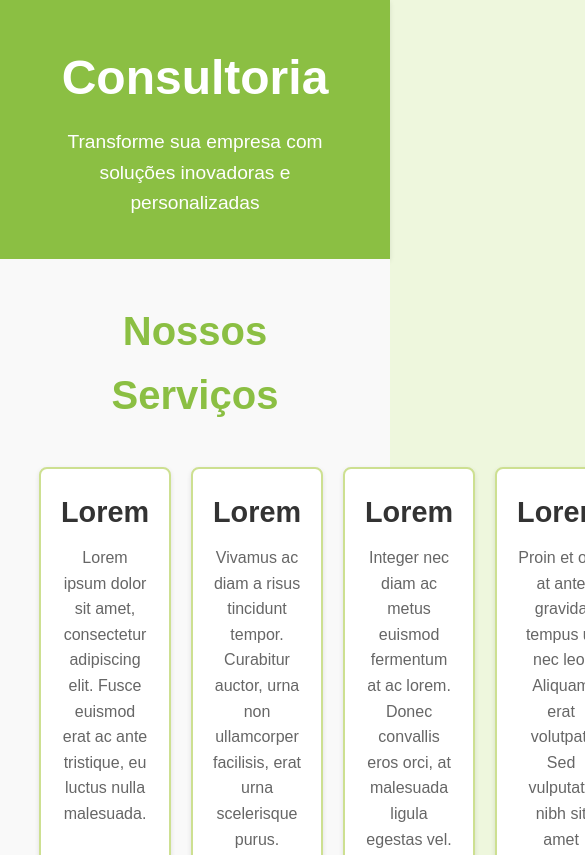
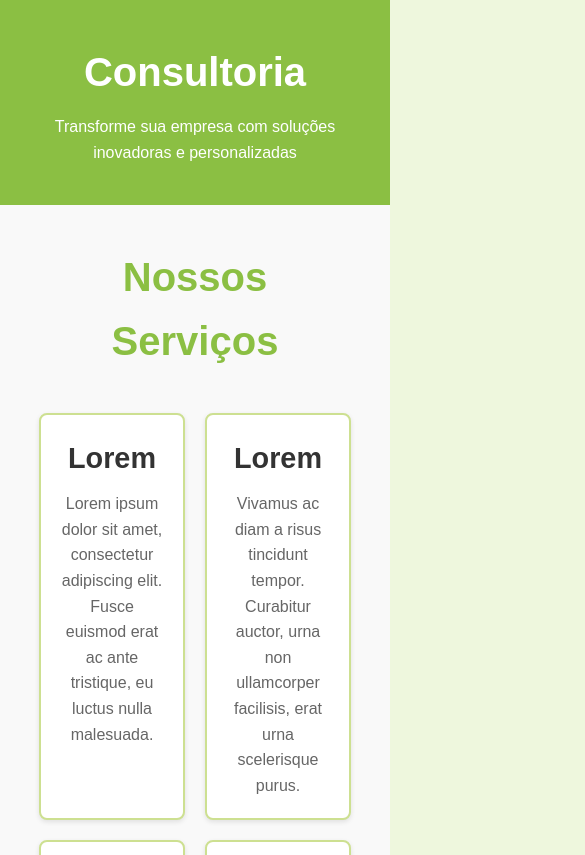
Before and after one commit to danielmenezez/projeto-pi-com-home, a plain HTML site: page index.html in a window 390 px wide. Shown: the top 855 px of the page, 585 px wide, since content can reach past the window. Drawn offline with Linux system fonts and the light colour scheme.

Commit message:
fixed css

```diff
--- a/styles.css
+++ b/styles.css
@@ -49,6 +49,7 @@ header p {
     display: flex;
     justify-content: space-between;
     gap: 20px;
+    flex-wrap: wrap; /* Permite o ajuste em telas menores */
 }
 
 .service-item {
@@ -58,6 +59,7 @@ header p {
     border: 2px solid #cde091;
     box-shadow: 0 2px 5px rgba(0, 0, 0, 0.1);
     text-align: center;
+    flex: 1 1 calc(25% - 20px); /* Ajuste para 4 itens por linha */
 }
 
 .service-item h3 {
@@ -76,6 +78,7 @@ header p {
     padding: 40px 0;
     text-align: center;
     color: #333;
+}
 
 .client-area h2 {
     font-size: 2.5em;
@@ -256,8 +259,19 @@ footer a:hover {
 }
 
 @media (max-width: 768px) {
+    .service-item {
+        flex: 1 1 calc(50% - 20px); /* Ajuste para 2 itens por linha em telas menores */
+    }
+
     .document-item {
-        flex: 1 1 100%;
+        flex: 1 1 100%; /* Ajuste para 1 item por linha em telas menores */
+    }
+
+    header h1 {
+        font-size: 2.5em;
+    }
+
+    header p {
+        font-size: 1em;
     }
 }
-}
```
